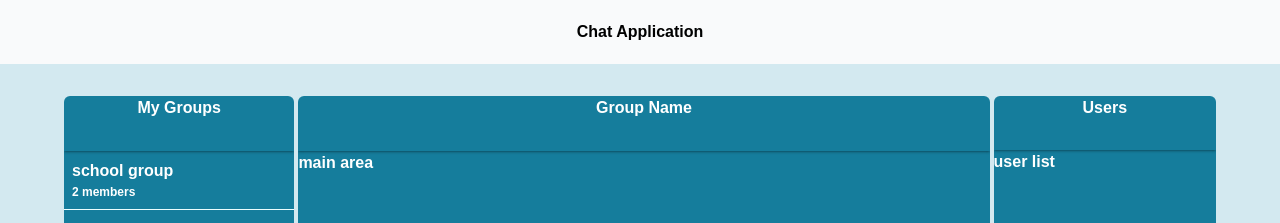
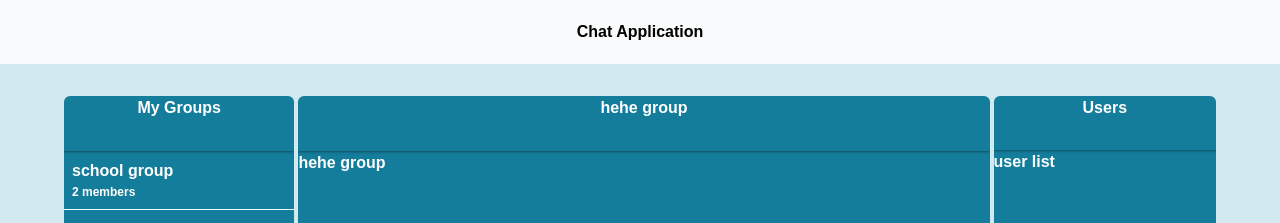
Before and after one commit to sourav-kol/websockets, a Next.js app in the folder client/: page / in a window 1280 px wide. Shown: the top 223 px of the page. Built offline with nearby package versions, Linux system fonts and the light colour scheme.

Commit message:
working on chat layout

```diff
--- a/client/src/components/chat/group-detail/index.tsx
+++ b/client/src/components/chat/group-detail/index.tsx
@@ -0,0 +1,15 @@
+import { chatGroup } from "@/types";
+
+type Prop = {
+    data: chatGroup | null
+}
+
+export default function ChatGroupDetail(props: Prop) {
+    const { data } = props;
+    return (
+        data &&
+        <div className="">
+            {data.title}
+        </div>
+    );
+}
--- a/client/src/layouts/chat-layout/index.tsx
+++ b/client/src/layouts/chat-layout/index.tsx
@@ -1,6 +1,7 @@
-import ChatGroupList from "@/components/chat/group-list";
 import { useState } from "react";
 import { chatGroup } from "@/types";
+import ChatGroupList from "@/components/chat/group-list";
+import ChatGroupDetail from "@/components/chat/group-detail";
 
 type Prop = {
 
@@ -8,8 +9,8 @@ type Prop = {
 
 export default function ChatLayout(props: Prop) {
 
-    const [chatGroups, setChatGroups] = useState<chatGroup[]>([{title: "school group"}, {title: "college group"}, {title: "work group"}]);
-
+    const [chatGroups, setChatGroups] = useState<chatGroup[]>([{ title: "school group" }, { title: "college group" }, { title: "work group" }]);
+    const [currentSelectedGroup, setCurrentSelectedGroup] = useState<chatGroup | null>({ title: "hehe group" });
     return (
         <>
             <div className="gap-1 h-[83vh] w-11/12 max-w-6xl mx-auto my-8 font-white grid grid-cols-[20%_60%_1fr]">
@@ -24,10 +25,10 @@ export default function ChatLayout(props: Prop) {
 
                 <div className="bg-primary rounded-md overflow-hidden h-full flex flex-col items-center justify-center">
                     <div className="w-full h-1/12 text-center shadow shadow-black/30 z-10">
-                        Group Name
+                        {currentSelectedGroup ? currentSelectedGroup.title : "Group Title"}
                     </div>
                     <div className="w-full h-11/12">
-                        main area
+                        <ChatGroupDetail data={currentSelectedGroup} />
                     </div>
                 </div>
 
```
